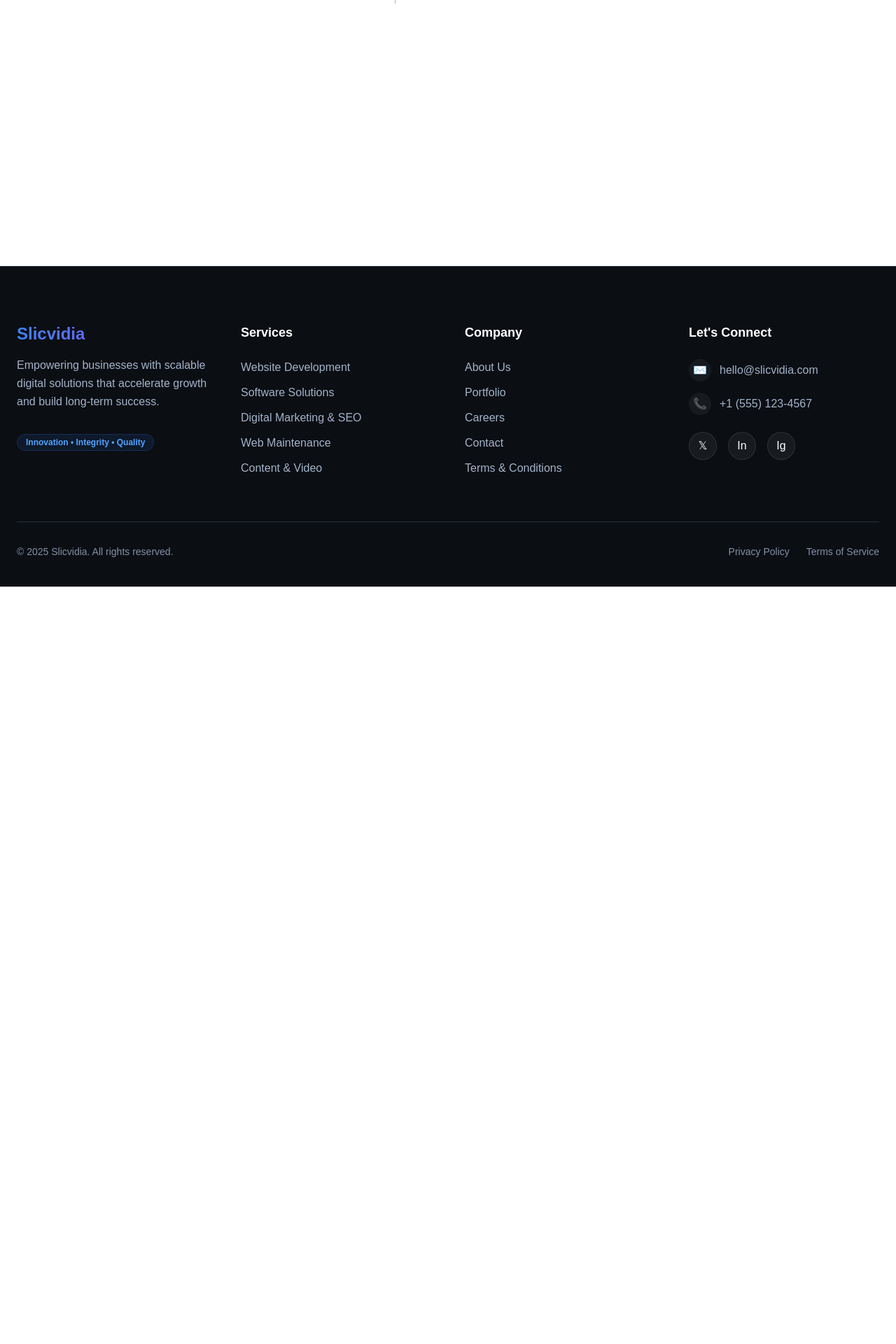
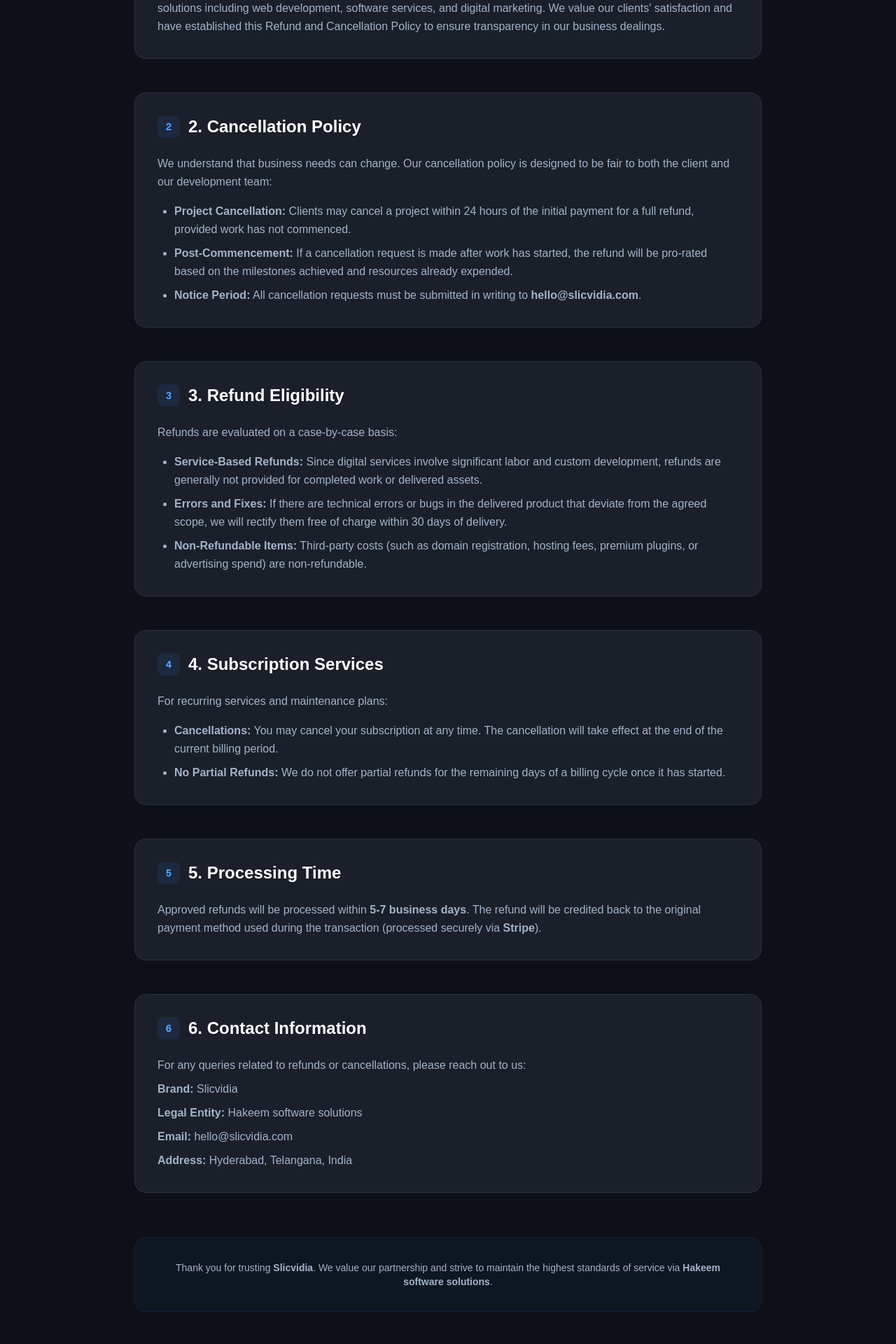
Before and after one commit to Mateen7c7/slicvidia, a Next.js app: page /refund in a window 1280 px wide. Before the commit this address had no page. Shown: the part 420-2340 px from the top of the page at 70% size. Before the commit the page ends 1258 px from the top, so only its background shows below. Built offline with nearby package versions, Linux system fonts and the light colour scheme.

Commit message:
feat: Add Refund Policy page and integrate links in Navbar, Footer, and Terms page.

```diff
--- a/app/components/Footer.tsx
+++ b/app/components/Footer.tsx
@@ -169,6 +169,9 @@
           <Link href="/privacy" className="hover:text-white">
             Privacy Policy
           </Link>
+          <Link href="/refund" className="hover:text-white">
+            Refund Policy
+          </Link>
           <Link href="/terms" className="hover:text-white">
             Terms of Service
           </Link>
--- a/app/components/Navbar.tsx
+++ b/app/components/Navbar.tsx
@@ -29,6 +29,7 @@
             { name: "Portfolio", href: "/#portfolio" },
             { name: "About", href: "/about" },
             { name: "Privacy", href: "/privacy" },
+            { name: "Refund", href: "/refund" },
             { name: "Terms", href: "/terms" },
           ].map((item, i) => (
             <motion.a
@@ -106,6 +107,13 @@
               Privacy
             </Link>
             <Link
+              href="/refund"
+              className="hover:text-white"
+              onClick={() => setIsMenuOpen(false)}
+            >
+              Refund
+            </Link>
+            <Link
               href="/terms"
               className="hover:text-white"
               onClick={() => setIsMenuOpen(false)}
--- /dev/null
+++ b/app/refund/page.tsx
@@ -0,0 +1,192 @@
+"use client";
+
+import { motion } from "framer-motion";
+
+export default function RefundPolicy() {
+  const fadeIn = {
+    initial: { opacity: 0, y: 20 },
+    animate: { opacity: 1, y: 0 },
+    transition: { duration: 0.6 },
+  };
+
+  const sections = [
+    {
+      title: "1. Introduction",
+      content: (
+        <p>
+          At <strong>Slicvidia</strong>, operating under{" "}
+          <strong>Hakeem software solutions</strong>, we are committed to
+          providing high-quality digital solutions including web development,
+          software services, and digital marketing. We value our clients&apos;
+          satisfaction and have established this Refund and Cancellation Policy
+          to ensure transparency in our business dealings.
+        </p>
+      ),
+    },
+    {
+      title: "2. Cancellation Policy",
+      content: (
+        <div className="space-y-4">
+          <p>
+            We understand that business needs can change. Our cancellation
+            policy is designed to be fair to both the client and our development
+            team:
+          </p>
+          <ul className="list-disc pl-6 space-y-2">
+            <li>
+              <strong>Project Cancellation:</strong> Clients may cancel a
+              project within 24 hours of the initial payment for a full refund,
+              provided work has not commenced.
+            </li>
+            <li>
+              <strong>Post-Commencement:</strong> If a cancellation request is
+              made after work has started, the refund will be pro-rated based on
+              the milestones achieved and resources already expended.
+            </li>
+            <li>
+              <strong>Notice Period:</strong> All cancellation requests must be
+              submitted in writing to <strong>hello@slicvidia.com</strong>.
+            </li>
+          </ul>
+        </div>
+      ),
+    },
+    {
+      title: "3. Refund Eligibility",
+      content: (
+        <div className="space-y-4">
+          <p>Refunds are evaluated on a case-by-case basis:</p>
+          <ul className="list-disc pl-6 space-y-2">
+            <li>
+              <strong>Service-Based Refunds:</strong> Since digital services
+              involve significant labor and custom development, refunds are
+              generally not provided for completed work or delivered assets.
+            </li>
+            <li>
+              <strong>Errors and Fixes:</strong> If there are technical errors
+              or bugs in the delivered product that deviate from the agreed
+              scope, we will rectify them free of charge within 30 days of
+              delivery.
+            </li>
+            <li>
+              <strong>Non-Refundable Items:</strong> Third-party costs (such as
+              domain registration, hosting fees, premium plugins, or advertising
+              spend) are non-refundable.
+            </li>
+          </ul>
+        </div>
+      ),
+    },
+    {
+      title: "4. Subscription Services",
+      content: (
+        <div className="space-y-4">
+          <p>For recurring services and maintenance plans:</p>
+          <ul className="list-disc pl-6 space-y-2">
+            <li>
+              <strong>Cancellations:</strong> You may cancel your subscription
+              at any time. The cancellation will take effect at the end of the
+              current billing period.
+            </li>
+            <li>
+              <strong>No Partial Refunds:</strong> We do not offer partial
+              refunds for the remaining days of a billing cycle once it has
+              started.
+            </li>
+          </ul>
+        </div>
+      ),
+    },
+    {
+      title: "5. Processing Time",
+      content: (
+        <p>
+          Approved refunds will be processed within{" "}
+          <strong>5-7 business days</strong>. The refund will be credited back
+          to the original payment method used during the transaction (processed
+          securely via <strong>Stripe</strong>).
+        </p>
+      ),
+    },
+    {
+      title: "6. Contact Information",
+      content: (
+        <div className="space-y-2">
+          <p>
+            For any queries related to refunds or cancellations, please reach
+            out to us:
+          </p>
+          <p>
+            <strong>Brand:</strong> Slicvidia
+          </p>
+          <p>
+            <strong>Legal Entity:</strong> Hakeem software solutions
+          </p>
+          <p>
+            <strong>Email:</strong> hello@slicvidia.com
+          </p>
+          <p>
+            <strong>Address:</strong> Hyderabad, Telangana, India
+          </p>
+        </div>
+      ),
+    },
+  ];
+
+  return (
+    <main className="min-h-screen bg-[#0D1117] pt-32 pb-20 px-6">
+      <div className="max-w-4xl mx-auto">
+        {/* Header */}
+        <motion.div
+          className="text-center mb-16"
+          initial={{ opacity: 0, y: -20 }}
+          animate={{ opacity: 1, y: 0 }}
+          transition={{ duration: 0.8 }}
+        >
+          <h1 className="text-4xl md:text-6xl font-bold mb-6 bg-linear-to-r from-[#3B82F6] to-[#7C3AED] bg-clip-text text-transparent">
+            Refund / Cancellation Policy
+          </h1>
+          <p className="text-[#A3B3C9] text-lg max-w-2xl mx-auto">
+            Last Updated: December 25, 2025
+          </p>
+        </motion.div>
+
+        {/* Content */}
+        <div className="space-y-12">
+          {sections.map((section, index) => (
+            <motion.section
+              key={index}
+              className="bg-[#1A1F29] border border-[#2A3240] p-8 rounded-2xl hover:border-[#3B82F6]/30 transition-colors"
+              initial={{ opacity: 0, y: 20 }}
+              whileInView={{ opacity: 1, y: 0 }}
+              viewport={{ once: true }}
+              transition={{ delay: index * 0.1 }}
+            >
+              <h2 className="text-2xl font-bold text-white mb-6 flex items-center gap-3">
+                <span className="w-8 h-8 rounded-lg bg-blue-500/10 flex items-center justify-center text-blue-400 text-sm font-mono">
+                  {index + 1}
+                </span>
+                {section.title}
+              </h2>
+              <div className="text-[#A3B3C9] leading-relaxed">
+                {section.content}
+              </div>
+            </motion.section>
+          ))}
+        </div>
+
+        {/* Footer Note */}
+        <motion.div
+          className="mt-16 p-8 bg-blue-500/5 rounded-2xl border border-blue-500/10 text-center"
+          {...fadeIn}
+        >
+          <p className="text-[#A3B3C9] text-sm">
+            Thank you for trusting <strong>Slicvidia</strong>. We value our
+            partnership and strive to maintain the highest standards of service
+            via <strong>Hakeem software solutions</strong>.
+          </p>
+        </motion.div>
+      </div>
+    </main>
+  );
+}
--- a/app/terms/page.tsx
+++ b/app/terms/page.tsx
@@ -1,6 +1,7 @@
 "use client";
 
 import { motion } from "framer-motion";
+import Link from "next/link";
 
 export default function TermsAndConditions() {
   const fadeIn = {
@@ -88,6 +89,13 @@
               billing cycle.
             </li>
           </ul>
+          <p className="pt-4 italic">
+            For more details, please view our full{" "}
+            <Link href="/refund" className="text-blue-400 hover:underline">
+              Refund & Cancellation Policy
+            </Link>
+            .
+          </p>
         </div>
       ),
     },
```
